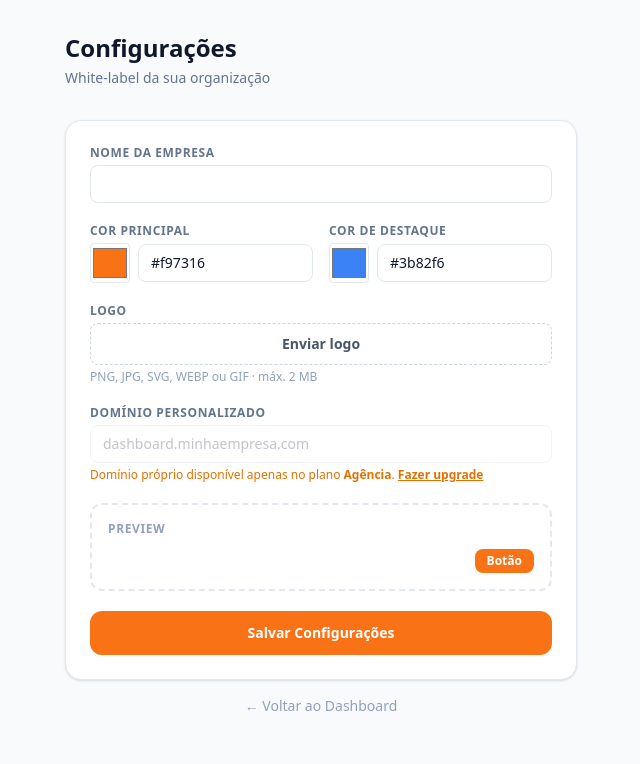
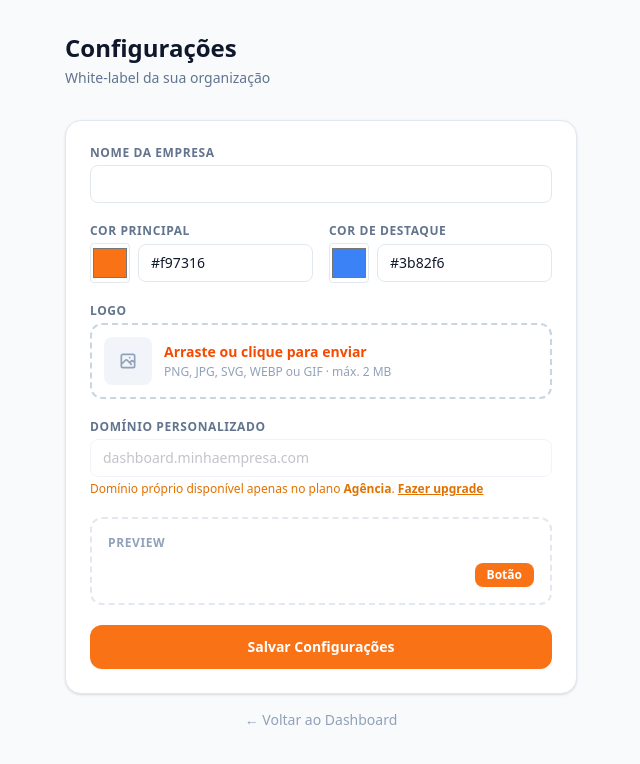
Before and after one commit to Csilva64/DREI, a Next.js app: page /settings in a window 1280 px wide. Shown: the top 764 px of the page, without its empty margins (319-959 px from the left). Built offline with nearby package versions, Linux system fonts and the light colour scheme; no server answers.

Commit message:
feat: drag-and-drop logo upload in settings

```diff
--- a/app/settings/page.tsx
+++ b/app/settings/page.tsx
@@ -20,10 +20,9 @@ export default function SettingsPage() {
   const [status, setStatus] = useState<'idle' | 'saving' | 'saved' | 'error'>('idle')
   const [msg, setMsg] = useState('')
   const [uploading, setUploading] = useState(false)
+  const [dragging, setDragging] = useState(false)
 
-  async function handleLogoUpload(e: React.ChangeEvent<HTMLInputElement>) {
-    const file = e.target.files?.[0]
-    if (!file) return
+  async function uploadLogo(file: File) {
     setUploading(true)
     setMsg('')
     try {
@@ -47,6 +46,19 @@ export default function SettingsPage() {
     } finally {
       setUploading(false)
     }
+  }
+
+  function handleLogoUpload(e: React.ChangeEvent<HTMLInputElement>) {
+    const file = e.target.files?.[0]
+    if (file) uploadLogo(file)
+  }
+
+  function handleDrop(e: React.DragEvent) {
+    e.preventDefault()
+    setDragging(false)
+    if (!canEdit) return
+    const file = e.dataTransfer.files?.[0]
+    if (file) uploadLogo(file)
   }
 
   // Populate form from the logged-in org's branding when it loads
@@ -137,22 +149,35 @@ export default function SettingsPage() {
 
           <div>
             <label className={lbl}>Logo</label>
-            <div className="flex items-center gap-3">
-              {form.logoUrl && (
-                <img src={form.logoUrl} alt="logo" className="h-12 w-12 object-contain rounded-lg border border-slate-200 bg-white p-1"
+            <label
+              onDragOver={e => { e.preventDefault(); if (canEdit) setDragging(true) }}
+              onDragLeave={() => setDragging(false)}
+              onDrop={handleDrop}
+              className={cn(
+                "flex items-center gap-3 p-3 rounded-xl border-2 border-dashed transition-colors",
+                canEdit ? "cursor-pointer" : "cursor-not-allowed",
+                dragging ? "border-orange-500 bg-orange-50"
+                  : canEdit ? "border-slate-300 hover:border-orange-400" : "border-slate-200"
+              )}
+            >
+              {form.logoUrl ? (
+                <img src={form.logoUrl} alt="logo" className="h-12 w-12 object-contain rounded-lg border border-slate-200 bg-white p-1 flex-shrink-0"
                   onError={e => (e.currentTarget.style.display = 'none')} />
+              ) : (
+                <div className="h-12 w-12 rounded-lg bg-slate-100 flex items-center justify-center flex-shrink-0">
+                  <svg className="w-5 h-5 text-slate-400" fill="none" stroke="currentColor" viewBox="0 0 24 24"><path strokeLinecap="round" strokeLinejoin="round" strokeWidth={2} d="M4 16l4.586-4.586a2 2 0 012.828 0L16 16m-2-2l1.586-1.586a2 2 0 012.828 0L20 14m-6-6h.01M6 20h12a2 2 0 002-2V6a2 2 0 00-2-2H6a2 2 0 00-2 2v12a2 2 0 002 2z" /></svg>
+                </div>
               )}
-              <label className={cn(
-                "flex-1 cursor-pointer text-center py-2.5 rounded-lg border border-dashed text-sm font-semibold transition-colors",
-                canEdit ? "border-slate-300 text-slate-600 hover:border-orange-400 hover:text-orange-600" : "border-slate-200 text-slate-300 cursor-not-allowed"
-              )}>
-                {uploading ? 'Enviando...' : (form.logoUrl ? 'Trocar logo' : 'Enviar logo')}
-                <input type="file" accept="image/png,image/jpeg,image/svg+xml,image/webp,image/gif"
-                  className="hidden" disabled={!canEdit || uploading}
-                  onChange={handleLogoUpload} />
-              </label>
-            </div>
-            <p className="text-xs text-slate-400 mt-1">PNG, JPG, SVG, WEBP ou GIF · máx. 2 MB</p>
+              <div className="flex-1 text-sm">
+                <span className={cn("font-semibold", canEdit ? "text-orange-600" : "text-slate-300")}>
+                  {uploading ? 'Enviando...' : dragging ? 'Solte o arquivo aqui' : (form.logoUrl ? 'Trocar logo' : 'Arraste ou clique para enviar')}
+                </span>
+                <p className="text-xs text-slate-400 mt-0.5">PNG, JPG, SVG, WEBP ou GIF · máx. 2 MB</p>
+              </div>
+              <input type="file" accept="image/png,image/jpeg,image/svg+xml,image/webp,image/gif"
+                className="hidden" disabled={!canEdit || uploading}
+                onChange={handleLogoUpload} />
+            </label>
           </div>
 
           <div>
```
